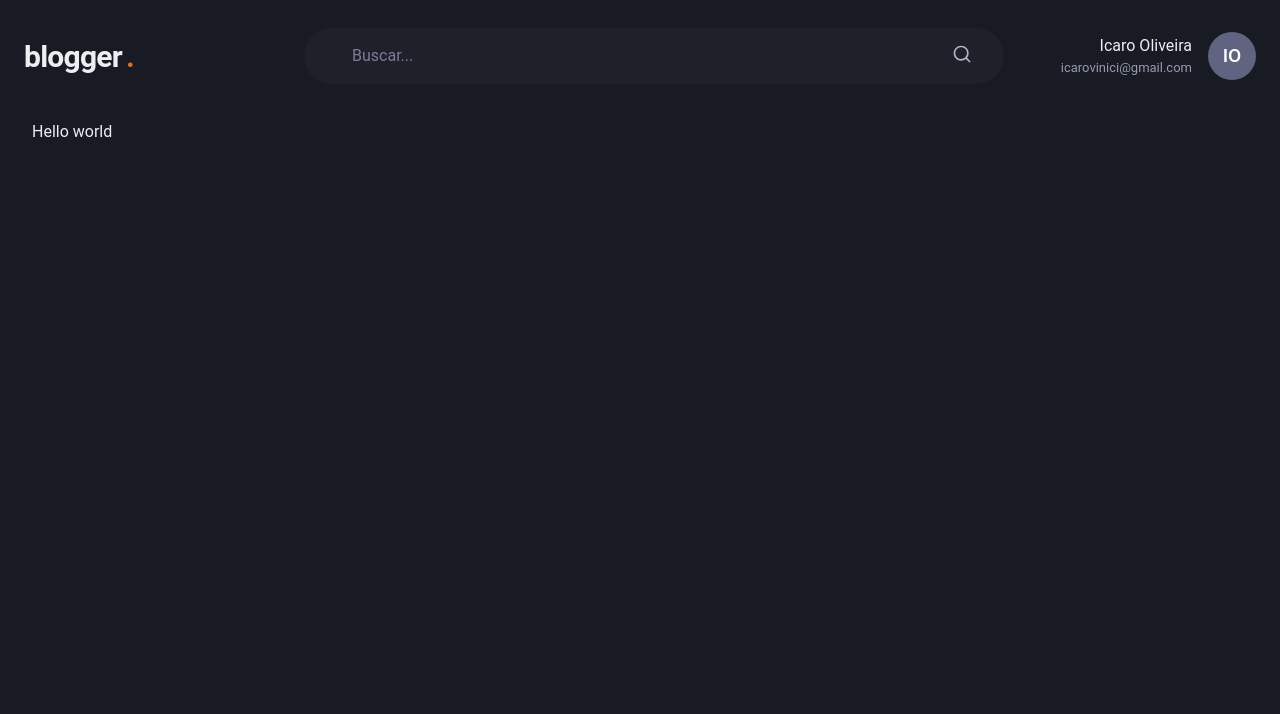
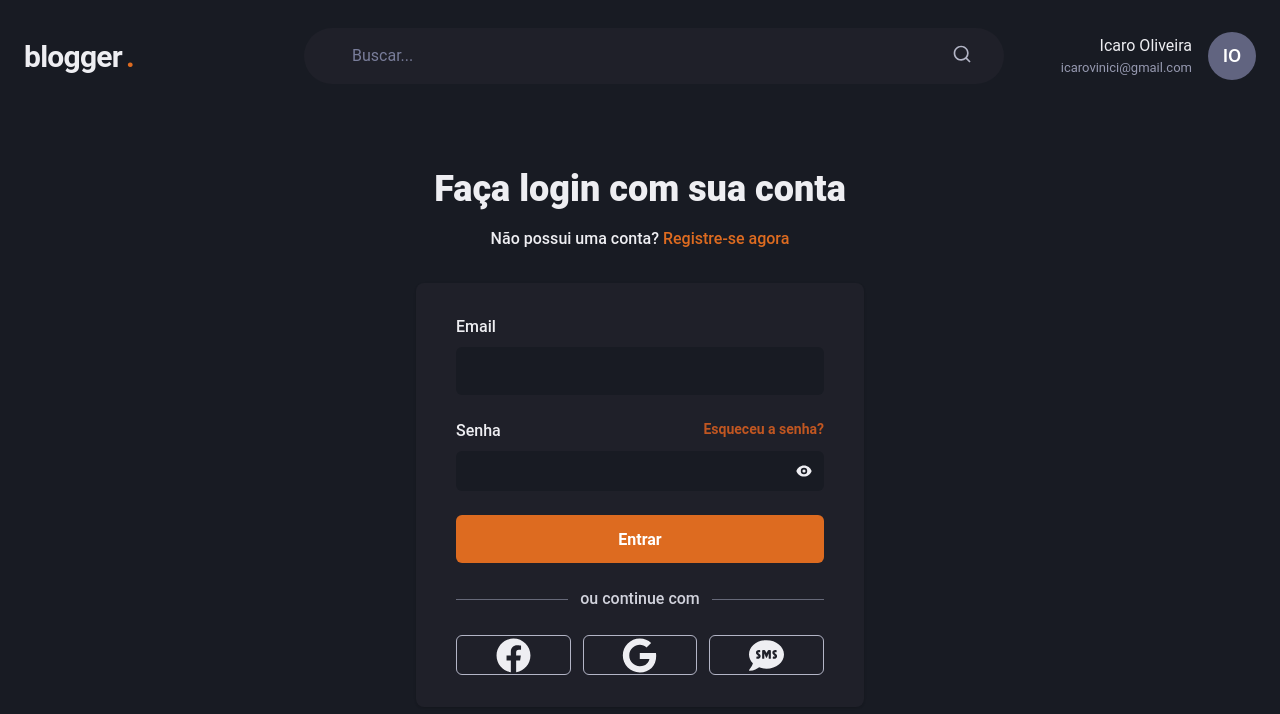
Before and after one commit to icaroov/blog-app-frontend, a Next.js app: page / in a window 1280 px wide. Shown: the top 714 px of the page. Built offline with nearby package versions, Linux system fonts and the light colour scheme.

Commit message:
feat: add login page

```diff
--- a/src/pages/index.tsx
+++ b/src/pages/index.tsx
@@ -1,3 +1,52 @@
-export default function Home() {
-  return <h1>Hello world</h1>
-}
+import Head from 'next/head'
+import { Box, Heading, SimpleGrid, Text } from '@chakra-ui/react'
+import { FaFacebook, FaGoogle, FaSms } from 'react-icons/fa'
+
+import {
+  Card,
+  LoginForm,
+  DividerWithText,
+  Link,
+  ButtonWithIcon
+} from 'components'
+
+const Home = () => (
+  <Box py="12">
+    <Head>
+      <title>Login | blogger.</title>
+    </Head>
+
+    <Box maxW="md" mx="auto">
+      <Heading textAlign="center" size="xl" fontWeight="extrabold">
+        Faça login com sua conta
+      </Heading>
+
+      <Text mt="4" mb="8" align="center" maxW="md" fontWeight="medium">
+        <Text as="span">Não possui uma conta?</Text>
+        <Link href="#">Registre-se agora</Link>
+      </Text>
+
+      <Card>
+        <LoginForm />
+
+        <DividerWithText mt="6">ou continue com</DividerWithText>
+
+        <SimpleGrid mt="6" columns={3} spacing="3">
+          <ButtonWithIcon hiddenText="Login with Facebook" color="blue.500">
+            <FaFacebook size={35} />
+          </ButtonWithIcon>
+
+          <ButtonWithIcon hiddenText="Login with Google" color="red.500">
+            <FaGoogle size={35} />
+          </ButtonWithIcon>
+
+          <ButtonWithIcon hiddenText="Login with SMS" color="green.300">
+            <FaSms size={35} />
+          </ButtonWithIcon>
+        </SimpleGrid>
+      </Card>
+    </Box>
+  </Box>
+)
+
+export default Home
```
